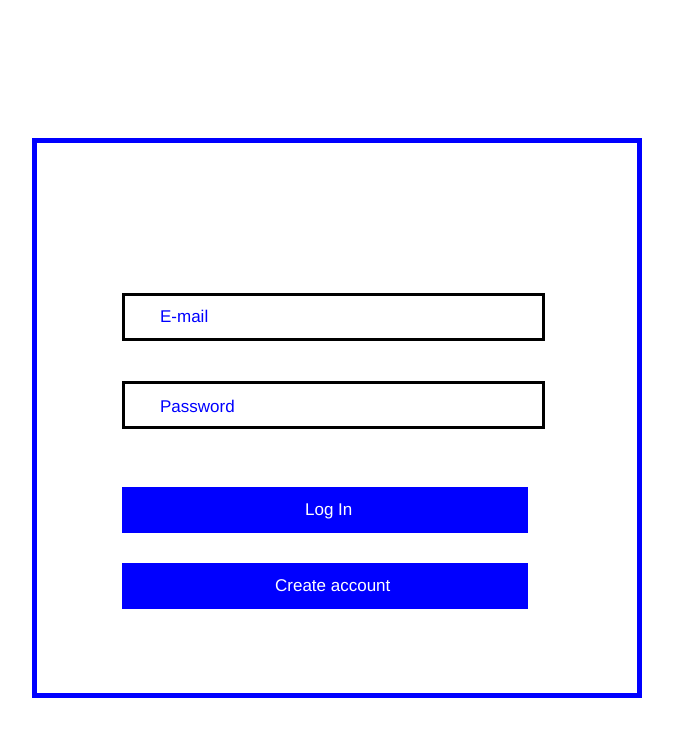
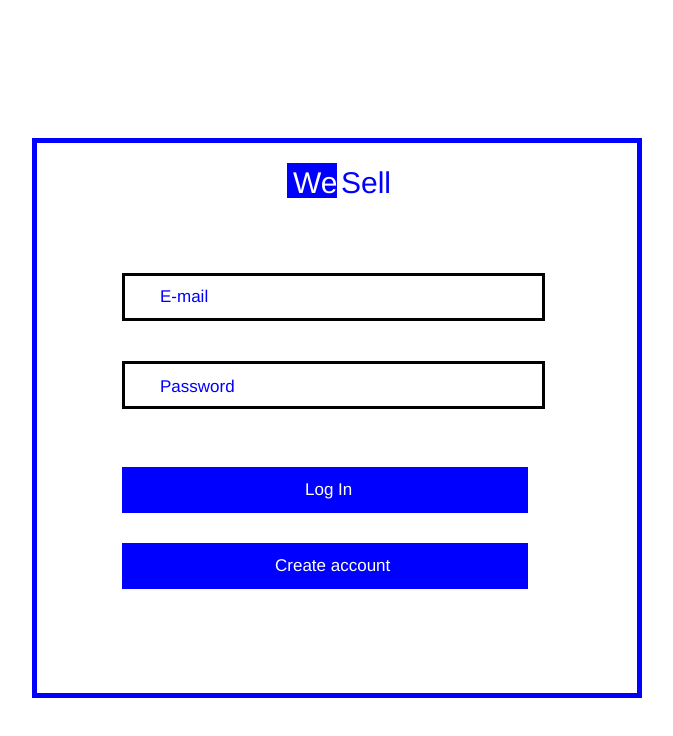
Before and after one commit to Kironde-Caleb/Login, a React (Vite) app in the folder frontend/: page / in a window 1280 px wide. Shown: the top 736 px of the page, without its empty margins (506-1179 px from the left). Built offline with nearby package versions, Linux system fonts and the light colour scheme.

Commit message:
Making login

```diff
--- a/frontend/src/index.css
+++ b/frontend/src/index.css
@@ -1,7 +1,7 @@
 .containerNew {
   width: 100%;
   height: 100vh;
-  background-color: white];
+  background-color: white;
   display: flex;
 }
 
@@ -17,7 +17,7 @@
 .email {
   width: 400px;
   height: 40px;
-  margin-top: 150px;
+  margin-top: 60px;
   margin-left: 85px;
   border:
     solid,
@@ -117,3 +117,38 @@
   font-size: 20px;
   font-family: "Franklin Gothic Medium", "Arial Narrow", Arial, sans-serif;
 }
+
+.WeSell {
+  margin-top: 20px;
+  margin-left: 250px;
+  height: 50px;
+  width: 100px;
+  display: flex;
+}
+
+.WeSell2 {
+  background-color: blue;
+  height: 35px;
+  width: 50px;
+}
+
+.WeSell3 {
+  height: 50px;
+  width: 50px;
+}
+
+.we {
+  font-size: 30px;
+  margin-top: 3px;
+  font-family: "Franklin Gothic Medium", "Arial Narrow", Arial, sans-serif;
+  color: white;
+  margin-left: 6px;
+}
+
+.sell {
+  font-size: 30px;
+  margin-top: 3px;
+  font-family: "Franklin Gothic Medium", "Arial Narrow", Arial, sans-serif;
+  color: blue;
+  margin-left: 4px;
+}
--- a/frontend/src/loginNew.jsx
+++ b/frontend/src/loginNew.jsx
@@ -3,6 +3,10 @@ function LoginNew() {
     <>
       <div className="containerNew">
         <div className="loginContainer">
+          <div className="WeSell">
+            <div className="WeSell2"> <p className="we">We</p></div>
+            <div className="WeSell3"> <p className="sell">Sell</p></div>
+          </div>
           <input type="text" className="email" placeholder="E-mail" />
           <input type="password" className="password" placeholder="Password" />
           <div type="button" className="button1">
@@ -11,10 +15,6 @@ function LoginNew() {
           <div type="button" className="button2">
             <p className="accountFont">Create account</p>
           </div>
-          <div className="WeSell">
-            <div className="WeSell2"> <p className="we"></p></div>
-            <div className="WeSell3"> <p className="sell"></p></div>
-          </div>
         </div>
       </div>
     </>
```
